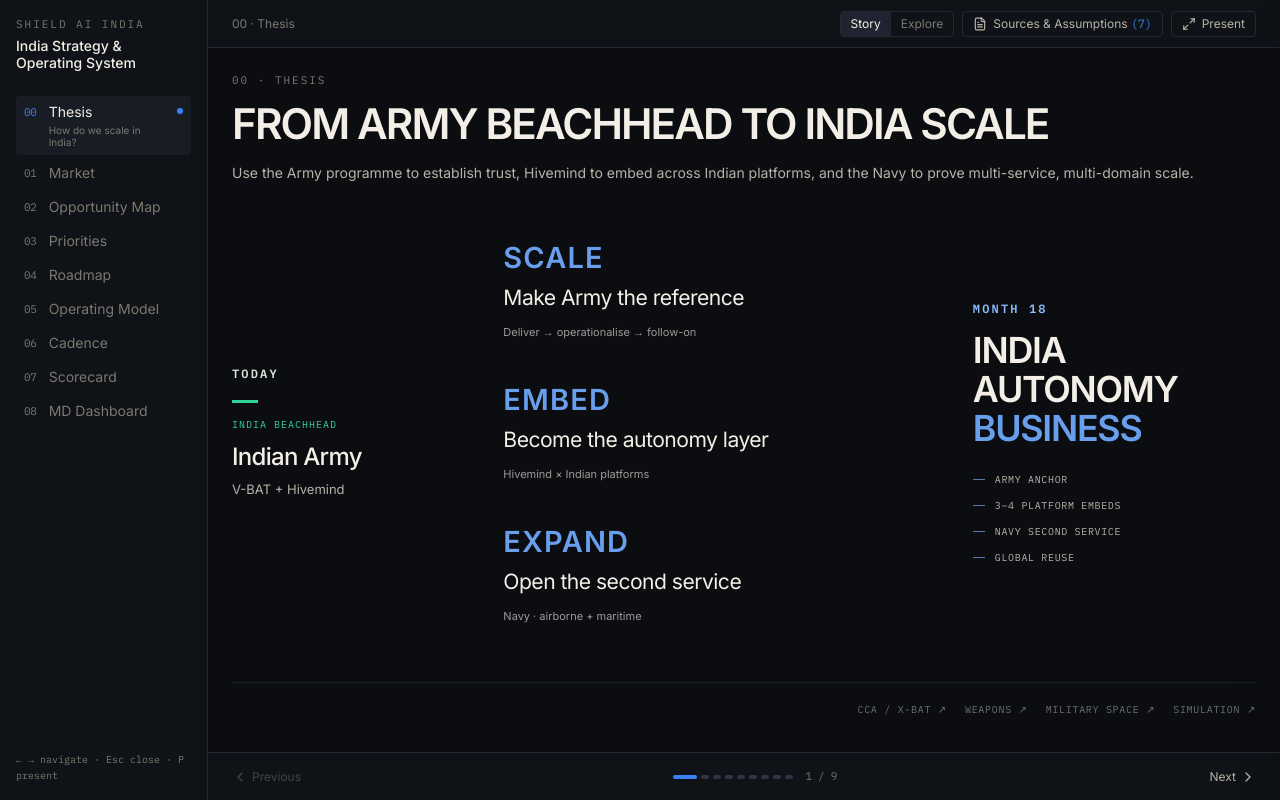
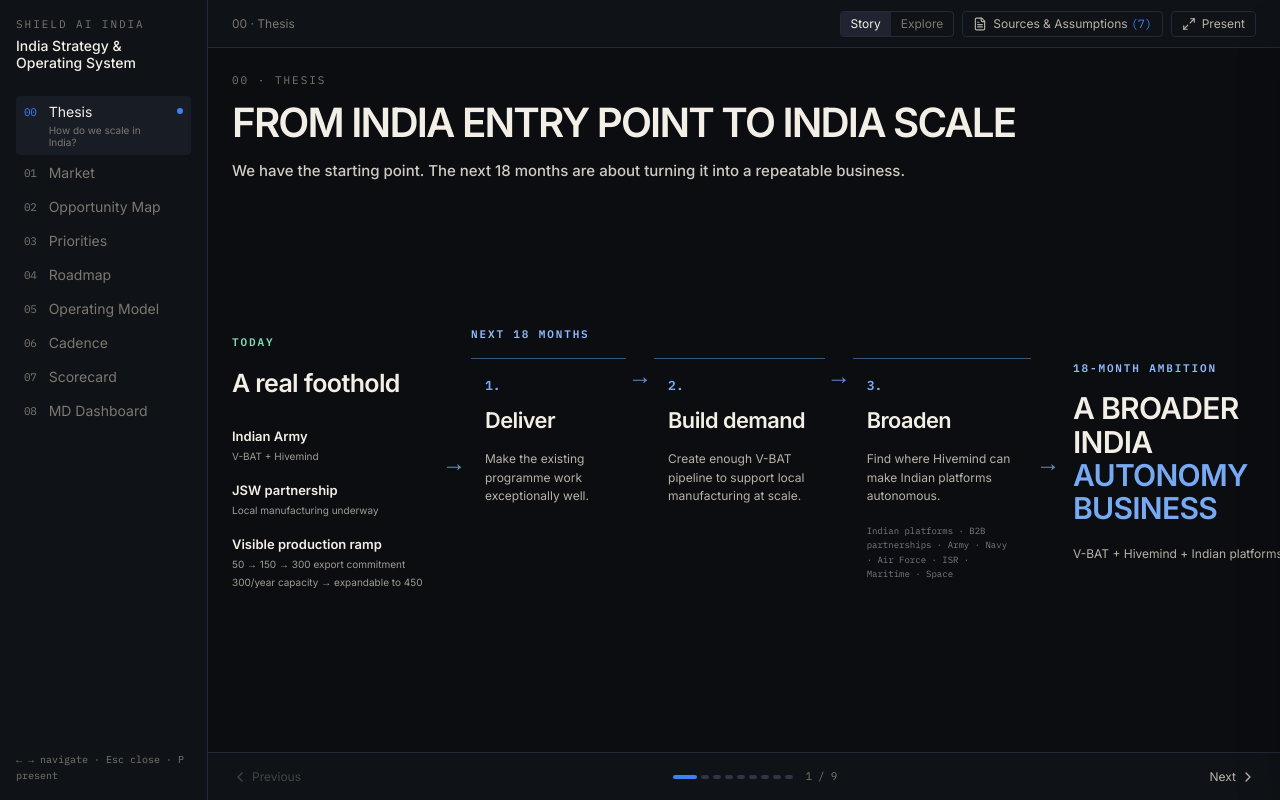
Before and after one commit to Sakshambhutani/shield-ai-emergent, a React (Vite) app in the folder shield-ai-india-source/frontend/: page / in a window 1280 px wide. Built offline with nearby package versions, Linux system fonts and the light colour scheme.

Commit message:
Simplify thesis into linear journey

```diff
--- a/shield-ai-india-source/frontend/src/sections/Home.tsx
+++ b/shield-ai-india-source/frontend/src/sections/Home.tsx
@@ -1,66 +1,61 @@
-import { useState } from 'react';
 import { Link } from 'react-router-dom';
 import { Screen } from '@/components/ui';
 import './home.css';
 
-const MOVES = [
-  { id: 'scale', title: 'SCALE', outcome: 'Make Army the reference', detail: 'Deliver → operationalise → follow-on', y: 90 },
-  { id: 'embed', title: 'EMBED', outcome: 'Become the autonomy layer', detail: 'Hivemind × Indian platforms', y: 230 },
-  { id: 'expand', title: 'EXPAND', outcome: 'Open the second service', detail: 'Navy · airborne + maritime', y: 370 },
-];
-const OUTCOMES = ['ARMY ANCHOR', '3–4 PLATFORM EMBEDS', 'NAVY SECOND SERVICE', 'GLOBAL REUSE'];
-const OPTIONS = ['CCA / X-BAT', 'WEAPONS', 'MILITARY SPACE', 'SIMULATION'];
+const STEPS = [
+  { number: '1', title: 'Deliver', copy: 'Make the existing programme work exceptionally well.', to: '/roadmap?lane=scale' },
+  { number: '2', title: 'Build demand', copy: 'Create enough V-BAT pipeline to support local manufacturing at scale.', to: '/opportunities' },
+  { number: '3', title: 'Broaden', copy: 'Find where Hivemind can make Indian platforms autonomous.', to: '/roadmap?lane=embed' },
+] as const;
+
+function Arrow() {
+  return <div className="thesis-linear-arrow" aria-hidden="true">→</div>;
+}
 
 export default function Home() {
-  const [active, setActive] = useState<string | null>(null);
   return (
     <Screen className="thesis">
       <header className="thesis-heading">
         <div className="eyebrow text-sig-blue">00 · Thesis</div>
-        <h1 data-testid="screen-headline">FROM ARMY BEACHHEAD TO INDIA SCALE</h1>
-        <p>Use the Army programme to establish trust, Hivemind to embed across Indian platforms, and the Navy to prove multi-service, multi-domain scale.</p>
+        <h1 data-testid="screen-headline">FROM INDIA ENTRY POINT TO INDIA SCALE</h1>
+        <p>We have the starting point. The next 18 months are about turning it into a repeatable business.</p>
       </header>
 
-      <div className="thesis-journey" data-testid="strategy-journey" aria-label="Today's India beachhead follows three converging strategic paths to a Month-18 India autonomy business">
-        <svg className="thesis-connections" viewBox="0 0 1000 460" preserveAspectRatio="none" aria-hidden="true">
-          {MOVES.map(({ id, y }) => (
-            <path key={id} className={`thesis-path ${active === id ? 'is-active' : ''}`} pathLength="1"
-              d={`M 172 230 C 215 230 215 ${y} 265 ${y} L 585 ${y} C 635 ${y} 635 230 700 230`} />
-          ))}
-          <path className="thesis-arrow" d="m 691 223 9 7-9 7" />
-        </svg>
+      <div className="thesis-linear" data-testid="strategy-journey" aria-label="A continuous journey from today's India foothold through three moves to a broader India autonomy business">
+        <section className="thesis-linear-today" data-testid="today-node">
+          <div className="thesis-time-label">TODAY</div>
+          <h2>A real foothold</h2>
+          <div className="thesis-foothold-list">
+            <div><strong>Indian Army</strong><span>V-BAT + Hivemind</span></div>
+            <div><strong>JSW partnership</strong><span>Local manufacturing underway</span></div>
+            <div><strong>Visible production ramp</strong><span>50 → 150 → 300 export commitment</span><span>300/year capacity → expandable to 450</span></div>
+          </div>
+        </section>
 
-        <div className="thesis-today" data-testid="today-node">
-          <div className="thesis-time-label">TODAY</div>
-          <div className="thesis-current-marker" />
-          <div className="thesis-beachhead">INDIA BEACHHEAD</div>
-          <h2>Indian Army</h2>
-          <div className="thesis-product">V-BAT + Hivemind</div>
-        </div>
+        <Arrow />
 
-        <div className="thesis-moves">
-          {MOVES.map((move) => (
-            <Link key={move.id} to={`/roadmap?lane=${move.id}`} className={`thesis-move thesis-move-${move.id}`} data-testid={`strategy-${move.id}`}
-              onMouseEnter={() => setActive(move.id)} onMouseLeave={() => setActive(null)}
-              onFocus={() => setActive(move.id)} onBlur={() => setActive(null)}
-              aria-label={`${move.title}: ${move.outcome}. View ${move.id === 'scale' ? 'Army' : move.id === 'embed' ? 'Hivemind platform strategy' : 'Navy'} roadmap`}>
-              <h2>{move.title}<span aria-hidden="true">↗</span></h2>
-              <div className="thesis-move-outcome">{move.outcome}</div>
-              <div className="thesis-move-detail">{move.detail}</div>
-            </Link>
-          ))}
-        </div>
+        <section className="thesis-linear-next">
+          <div className="thesis-time-label">NEXT 18 MONTHS</div>
+          <div className="thesis-linear-steps">
+            {STEPS.map((step, index) => <div key={step.number} className="contents">
+              <Link to={step.to} className="thesis-linear-step" data-testid={`strategy-step-${step.number}`}>
+                <div className="thesis-step-number">{step.number}.</div>
+                <h2>{step.title}</h2>
+                <p>{step.copy}</p>
+                {step.number === '3' && <div className="thesis-broaden-scope">Indian platforms · B2B partnerships · Army · Navy · Air Force · ISR · Maritime · Space</div>}
+              </Link>
+              {index < STEPS.length - 1 && <Arrow />}
+            </div>)}
+          </div>
+        </section>
 
-        <div className="thesis-destination" data-testid="month-18-destination">
-          <div className="thesis-time-label">MONTH 18</div>
-          <h2>INDIA<br />AUTONOMY<br /><span>BUSINESS</span></h2>
-          <ul>{OUTCOMES.map((outcome) => <li key={outcome}>{outcome}</li>)}</ul>
-        </div>
-      </div>
+        <Arrow />
 
-      <div className="thesis-options" data-testid="future-options">
-        <span className="thesis-options-line" aria-hidden="true" />
-        {OPTIONS.map((option) => <Link key={option} to="/market?view=future">{option}<span aria-hidden="true"> ↗</span></Link>)}
+        <Link to="/kpis" className="thesis-linear-ambition" data-testid="month-18-destination">
+          <div className="thesis-time-label">18-MONTH AMBITION</div>
+          <h2>A BROADER INDIA<br /><span>AUTONOMY BUSINESS</span></h2>
+          <p>V-BAT + Hivemind + Indian platforms</p>
+        </Link>
       </div>
     </Screen>
   );
--- a/shield-ai-india-source/frontend/src/sections/home.css
+++ b/shield-ai-india-source/frontend/src/sections/home.css
@@ -1,70 +1,58 @@
-.thesis { --thesis-blue: #689eec; gap: 0; }
+.thesis { --thesis-blue: #78aaf3; gap: 0; }
 .thesis-heading { flex-shrink: 0; }
-.thesis-heading h1 { font-size: clamp(30px, 3.3vw, 54px); font-weight: 600; line-height: 1.08; letter-spacing: -.045em; margin-top: 12px; }
-.thesis-heading p { color: #b8b3a8; font-size: 14px; line-height: 1.6; max-width: 850px; margin-top: 16px; }
-.thesis-journey { position: relative; display: grid; grid-template-columns: 20% 50% 30%; align-items: center; min-height: 460px; flex: 1; }
-.thesis-connections { position: absolute; inset: 0; width: 100%; height: 100%; pointer-events: none; }
-.thesis-path { fill: none; stroke: #354f72; stroke-width: 1.5; vector-effect: non-scaling-stroke; clip-path: inset(0 0 0 0); animation: thesis-extend 450ms ease-out 250ms both; transition: stroke 200ms, stroke-width 200ms; }
-.thesis-path.is-active { stroke: #81b3fb; stroke-width: 2.5; }
-.thesis-arrow { fill: none; stroke: var(--thesis-blue); vector-effect: non-scaling-stroke; animation: thesis-appear 250ms ease-out 700ms both; }
-.thesis-time-label { color: #e2ded5; font: 600 12px 'IBM Plex Mono', monospace; letter-spacing: .18em; line-height: 1; }
-.thesis-today { z-index: 1; padding-right: 12px; animation: thesis-appear 250ms ease-out both; }
-.thesis-today .thesis-time-label { color: #d8e7df; }
-.thesis-current-marker { width: 26px; height: 3px; background: #34d399; margin: 20px 0 15px; }
-.thesis-beachhead { color: #34d399; font: 10px 'IBM Plex Mono', monospace; letter-spacing: .1em; }
-.thesis-today h2 { font-size: 24px; font-weight: 500; letter-spacing: -.03em; margin-top: 8px; }
-.thesis-product { color: #b8b3a8; font-size: 13px; margin-top: 5px; }
-.thesis-moves { z-index: 1; height: 100%; display: grid; grid-template-rows: repeat(3, 1fr); padding: 20px 17% 20px 13%; }
-.thesis-move { align-self: center; text-decoration: none; padding: 12px 0; animation: thesis-appear 350ms ease-out 300ms both; }
-.thesis-move h2 { color: var(--thesis-blue); font-size: 29px; font-weight: 600; letter-spacing: .04em; line-height: 1.1; transition: color 200ms; }
-.thesis-move h2 span { display: inline-block; font-size: 17px; margin-left: 16px; opacity: 0; transition: opacity 200ms; }
-.thesis-move:hover h2, .thesis-move:focus-visible h2 { color: #a1c6ff; }
-.thesis-move:hover h2 span, .thesis-move:focus-visible h2 span { opacity: 1; }
-.thesis-move-outcome { font-size: clamp(17px, 1.65vw, 24px); letter-spacing: -.025em; margin-top: 8px; background: #0b0d10; width: fit-content; padding-right: 8px; }
-.thesis-move-detail { font-size: 11px; color: #9c9b98; margin-top: 10px; background: #0b0d10; width: fit-content; padding-right: 8px; }
-.thesis-destination { z-index: 1; padding-left: 24px; animation: thesis-appear 350ms ease-out 700ms both; }
-.thesis-destination .thesis-time-label { color: #8ebcff; }
-.thesis-destination h2 { font-size: clamp(26px, 2.8vw, 43px); font-weight: 600; line-height: 1.09; letter-spacing: -.035em; margin: 16px 0 25px; }
-.thesis-destination h2 span { color: var(--thesis-blue); }
-.thesis-destination ul { display: flex; flex-direction: column; gap: 13px; }
-.thesis-destination li { display: flex; align-items: center; gap: 10px; color: #b8b3a8; font: 10px 'IBM Plex Mono', monospace; letter-spacing: .065em; }
-.thesis-destination li::before { content: ''; width: 12px; height: 1px; background: #5579a7; }
-.thesis-options { display: flex; align-items: center; flex-wrap: wrap; gap: 18px; padding: 20px 0 12px; border-top: 1px solid #242a35; flex-shrink: 0; animation: thesis-options-in 250ms ease-out 1050ms both; }
-.thesis-options .eyebrow { font-size: 10px; }
-.thesis-options-line { flex: 1; min-width: 16px; }
-.thesis-options a { font: 10px 'IBM Plex Mono', monospace; color: #a1a4ab; letter-spacing: .07em; transition: color 200ms; }
-.thesis-options a:hover { color: #f3efe6; }
-.thesis a:focus-visible { outline: 2px solid var(--thesis-blue); outline-offset: 7px; border-radius: 2px; }
-@media (min-width: 901px) { .thesis-heading h1 { white-space: nowrap; } }
-@media (min-width: 1101px) { .thesis-heading p { max-width: none; white-space: nowrap; } }
-@keyframes thesis-appear { from { opacity: 0; } to { opacity: 1; } }
-@keyframes thesis-extend { from { clip-path: inset(0 100% 0 0); } to { clip-path: inset(0 0 0 0); } }
-@keyframes thesis-options-in { from { opacity: 0; } to { opacity: .65; } }
-@media (max-width: 1100px) {
-  .thesis-journey { grid-template-columns: 20% 49% 31%; }
-  .thesis-moves { padding-left: 12%; padding-right: 8%; }
-  .thesis-today h2 { font-size: 20px; }
-  .thesis-destination { padding-left: 16px; }
+.thesis-heading h1 { font-size: clamp(30px, 3.15vw, 52px); font-weight: 600; line-height: 1.08; letter-spacing: -.045em; margin-top: 12px; }
+.thesis-heading p { color: #d0ccc3; font-size: 15px; font-weight: 500; line-height: 1.55; margin-top: 15px; }
+.thesis-time-label { color: #8ebcff; font: 600 11px 'IBM Plex Mono', monospace; letter-spacing: .17em; line-height: 1; }
+.thesis-linear { flex: 1; min-height: 430px; display: grid; grid-template-columns: minmax(205px, 1.05fr) 34px minmax(560px, 2.75fr) 34px minmax(235px, 1.2fr); align-items: center; animation: thesis-linear-in 350ms ease-out both; }
+.thesis-linear-arrow { color: #5f8fce; font-size: 24px; text-align: center; animation: thesis-arrow-in 280ms ease-out 250ms both; }
+.thesis-linear-today { padding-right: 6px; }
+.thesis-linear-today .thesis-time-label { color: #7dddb7; }
+.thesis-linear h2 { letter-spacing: -.025em; }
+.thesis-linear-today > h2 { font-size: 25px; font-weight: 600; margin-top: 17px; }
+.thesis-foothold-list { display: flex; flex-direction: column; gap: 17px; margin-top: 24px; }
+.thesis-foothold-list div { display: flex; flex-direction: column; gap: 3px; }
+.thesis-foothold-list strong { font-size: 13px; font-weight: 600; }
+.thesis-foothold-list span { color: #9f9c95; font-size: 10px; line-height: 1.45; }
+.thesis-linear-next { min-width: 0; }
+.thesis-linear-steps { display: grid; grid-template-columns: 1fr 28px 1.1fr 28px 1.15fr; align-items: stretch; margin-top: 18px; }
+.thesis-linear-step { min-height: 235px; display: flex; flex-direction: column; padding: 18px 14px 16px; border-top: 1px solid #34577f; text-decoration: none; transition: background 200ms, border-color 200ms; }
+.thesis-linear-step:hover { background: #121720; border-color: #78aaf3; }
+.thesis-step-number { color: var(--thesis-blue); font: 600 13px 'IBM Plex Mono', monospace; }
+.thesis-linear-step h2 { font-size: clamp(21px, 1.7vw, 28px); font-weight: 600; margin-top: 10px; }
+.thesis-linear-step > p { color: #b8b3a8; font-size: 12px; line-height: 1.55; margin-top: 14px; }
+.thesis-broaden-scope { color: #777b83; font: 9px/1.6 'IBM Plex Mono', monospace; margin-top: auto; padding-top: 18px; }
+.thesis-linear-ambition { display: block; padding-left: 8px; text-decoration: none; }
+.thesis-linear-ambition h2 { font-size: clamp(25px, 2.35vw, 39px); font-weight: 600; line-height: 1.1; margin-top: 18px; }
+.thesis-linear-ambition h2 span { color: var(--thesis-blue); }
+.thesis-linear-ambition p { color: #b8b3a8; font-size: 12px; line-height: 1.5; margin-top: 20px; }
+.thesis a:focus-visible { outline: 2px solid var(--thesis-blue); outline-offset: 5px; }
+@media (min-width: 1101px) {
+  .thesis-heading h1, .thesis-heading p { white-space: nowrap; }
+}
+@media (max-width: 1180px) {
+  .thesis-linear { grid-template-columns: minmax(185px, .9fr) 26px minmax(510px, 2.5fr) 26px minmax(210px, 1fr); }
+  .thesis-linear-steps { grid-template-columns: 1fr 22px 1.05fr 22px 1.1fr; }
+  .thesis-linear-step { padding-left: 10px; padding-right: 10px; }
 }
 @media (max-width: 900px) {
-  .thesis-heading h1 { font-size: clamp(29px, 5vw, 42px); }
-  .thesis-journey { display: flex; flex-direction: column; align-items: stretch; min-height: auto; margin-top: 35px; padding-left: 25px; border-left: 1px solid #354f72; }
-  .thesis-connections { display: none; }
-  .thesis-today { padding: 0 0 28px; }
-  .thesis-current-marker { margin: 12px 0; }
-  .thesis-moves { display: flex; flex-direction: column; padding: 0; gap: 18px; }
-  .thesis-move { width: 100%; position: relative; }
-  .thesis-move::before { content: ''; position: absolute; width: 18px; height: 1px; background: #5579a7; left: -25px; top: 29px; }
-  .thesis-move h2 { font-size: 27px; }
-  .thesis-move-outcome { font-size: 22px; }
-  .thesis-destination { padding: 38px 0 30px; }
-  .thesis-destination::before { content: '↓'; display: block; color: var(--thesis-blue); margin-bottom: 22px; }
-  .thesis-destination h2 { font-size: 34px; }
-  .thesis-options { margin-top: 25px; gap: 18px 24px; }
-  .thesis-options > .eyebrow { width: 100%; }
-  .thesis-options-line { display: none; }
+  .thesis-heading h1 { font-size: clamp(29px, 7.2vw, 40px); }
+  .thesis-heading p { font-size: 14px; }
+  .thesis-linear { display: flex; flex-direction: column; align-items: stretch; min-height: auto; margin: 38px 0 20px; padding-left: 25px; border-left: 1px solid #34577f; }
+  .thesis-linear > .thesis-linear-arrow { text-align: left; transform: rotate(90deg); transform-origin: left center; margin: 20px 0 25px -6px; }
+  .thesis-linear-today { padding-right: 0; }
+  .thesis-linear-next { width: 100%; }
+  .thesis-linear-steps { display: flex; flex-direction: column; margin-top: 14px; }
+  .thesis-linear-steps > .thesis-linear-arrow { transform: rotate(90deg); transform-origin: center; align-self: flex-start; margin: 10px 0 14px -6px; }
+  .thesis-linear-step { min-height: auto; padding: 15px 0 12px; border-top: 0; }
+  .thesis-linear-step::before { content: ''; width: 18px; height: 1px; background: #5f8fce; position: absolute; margin-left: -25px; margin-top: 7px; }
+  .thesis-linear-step h2 { font-size: 25px; }
+  .thesis-linear-step > p { font-size: 13px; max-width: 340px; }
+  .thesis-broaden-scope { margin-top: 15px; max-width: 340px; }
+  .thesis-linear-ambition { padding: 0; }
+  .thesis-linear-ambition h2 { font-size: 32px; }
 }
 @media (prefers-reduced-motion: reduce) {
-  .thesis *, .thesis *::before { animation: none !important; transition: none !important; }
-  .thesis-options { opacity: .65; }
+  .thesis * { animation: none !important; transition: none !important; }
 }
+@keyframes thesis-linear-in { from { opacity: 0; transform: translateY(4px); } to { opacity: 1; transform: translateY(0); } }
+@keyframes thesis-arrow-in { from { opacity: 0; transform: translateX(-5px); } to { opacity: 1; transform: translateX(0); } }
```
